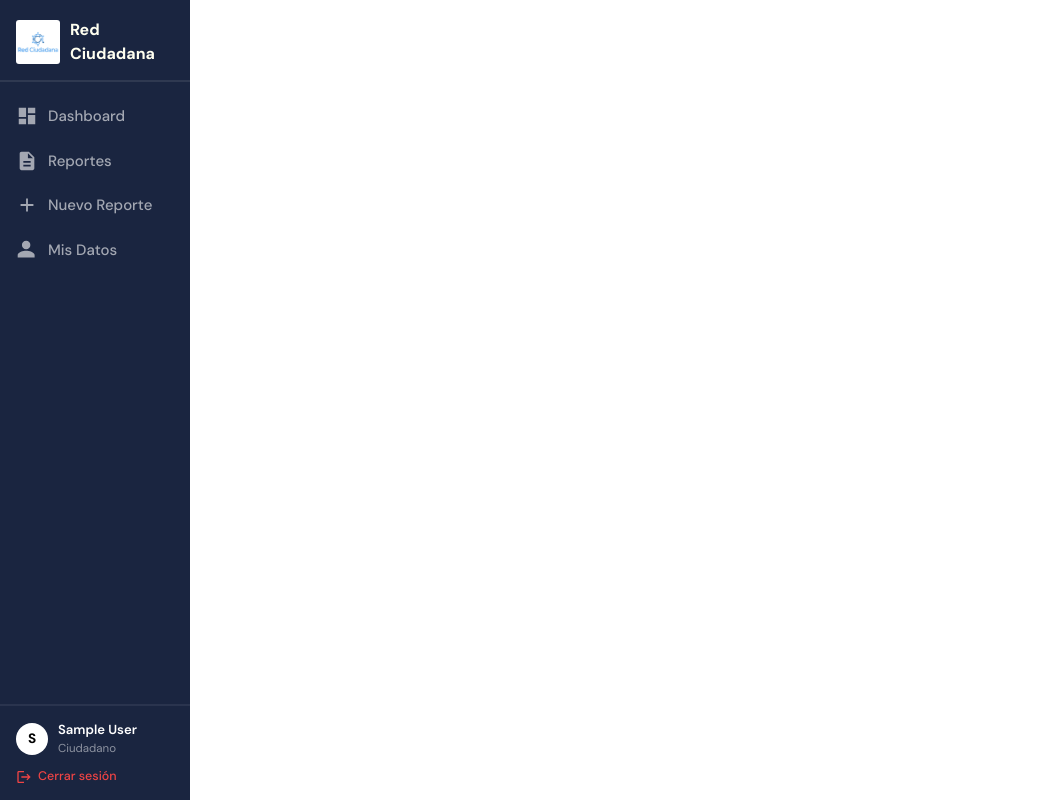
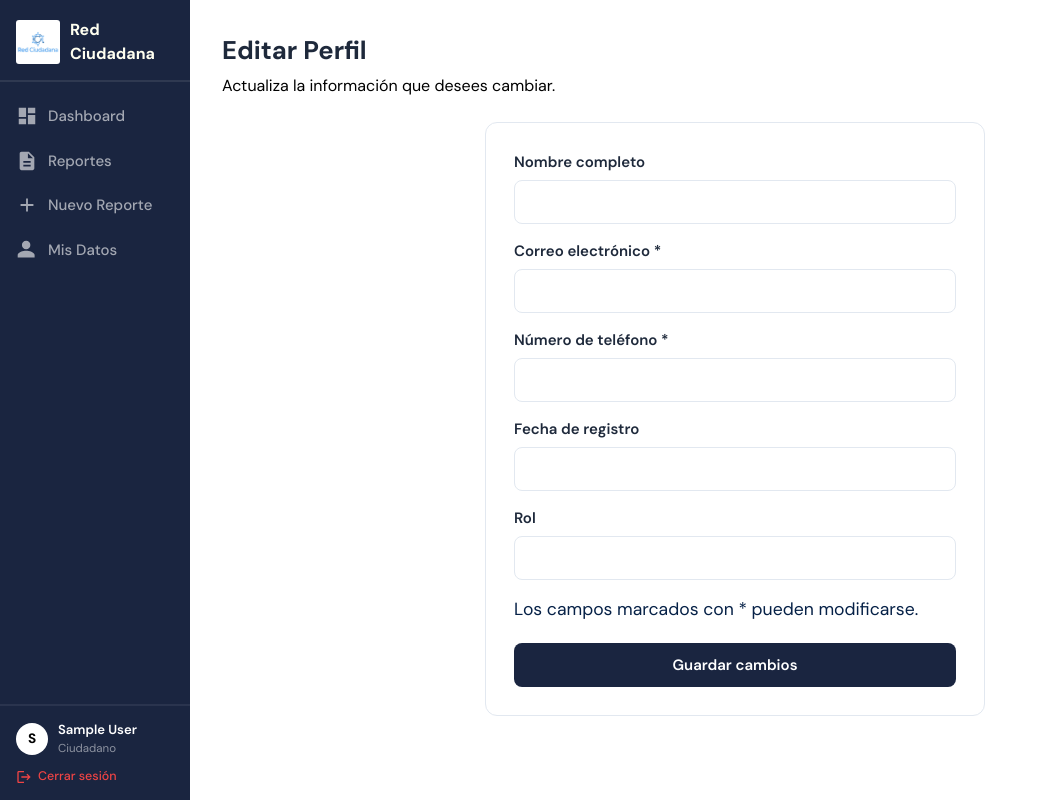
Before and after one commit to abrahampa21/redCiudadana, a PHP site: page /redciudadana/panelCiudadano/misDatos.php in a window 1280 px wide. Shown: the whole page, without its empty margins (0-1048 px from the left). Run offline with PHP 8.4, Linux system fonts and the light colour scheme; the visitor is signed in with stand-in values (Sample User, id 1); a stand-in replaces the project's code that opens the database connection; style sheets or scripts are compiled from the project's sources.

Commit message:
feat: nuevo formulario de actualización de datos del ciudadano

```diff
--- a/assets/css/panelCiudadano.css
+++ b/assets/css/panelCiudadano.css
@@ -334,6 +334,11 @@ body {
   display: block;
   margin-bottom: 6px;
 }
+
+.nuevo-reporte .required-text p{
+  color:#062147;
+}
+
 /*Toast error*/
 .toast {
   position: fixed;
--- a/index.php
+++ b/index.php
@@ -305,7 +305,7 @@ $conn->close();
           </div>
         </div>
         <div class="usuario-div register-div">
-          <label>Número telefónico</label>
+          <label>Número de teléfono</label>
           <div class="input-div">
             <input
               type="text"
--- a/loginAdmin/index.php
+++ b/loginAdmin/index.php
@@ -286,7 +286,7 @@ $conn->close();
           </div>
         </div>
         <div class="usuario-div register-div">
-          <label>Número telefónico</label>
+          <label>Número de teléfono</label>
           <div class="input-div">
             <input
               type="text"
--- a/panelCiudadano/misDatos.php
+++ b/panelCiudadano/misDatos.php
@@ -1,5 +1,6 @@
 <!doctype html>
 <html lang="en">
+
 <head>
   <meta charset="UTF-8" />
   <meta name="viewport" content="width=device-width, initial-scale=1.0" />
@@ -8,9 +9,47 @@
   <link href="../src/output.css" rel="stylesheet" />
   <title>Panel del ciudadano</title>
 </head>
+
 <body>
   <?php include_once "../includes/sidebarCiudadano.php"; ?>
-
+  <main class="main-container nuevo-reporte">
+    <div class="container">
+      <div class="text">
+        <h1 class="text-[1.6rem] font-bold mb-1">Editar Perfil</h1>
+        <p>
+          Actualiza la información que desees cambiar.
+        </p>
+      </div>
+      <div class="container-form w-full flex items-center justify-center mt-6">
+        <form id="edit-form" class="bg-white rounded-xl p-7 max-w-[150] mx-auto">
+          <div class="div-input nombre-completo">
+            <label for="nombre">Nombre completo</label>
+            <input type="text" id="nombre" readonly>
+          </div>
+          <div class="div-input correo">
+            <label for="correo">Correo electrónico *</label>
+            <input type="email" id="correo">
+          </div>
+          <div class="div-input">
+            <label for="telefono">Número de teléfono *</label>
+            <input type="text" id="telefono">
+          </div>
+          <div class="div-input fecha-registro">
+            <label for="fecha-registro">Fecha de registro</label>
+            <input type="text" id="fecha-registro" readonly>
+          </div>
+          <div class="div-input">
+            <label for="rol">Rol</label>
+            <input type="text" id="rol" readonly>
+          </div>
+          <div class="required-text mb-4">
+            <p class="text-[1.1rem]">Los campos marcados con * pueden modificarse.</p>
+          </div>
+          <button type="submit" class="btn-edit w-full border-none rounded-lg font-semibold cursor-pointer mt-1" id="btn-edit">Guardar cambios</button>
+        </form>
+      </div>
+    </div>
+  </main>
 
 
   <script src="../assets/js/panelCiudadano.js"></script>
```
Also changed, not shown: panelCiudadano/nuevoReporte.php (+9 -6 lines).
